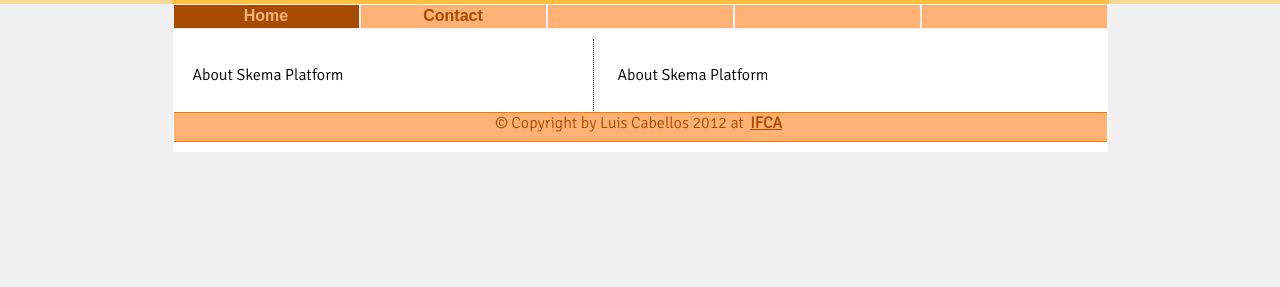
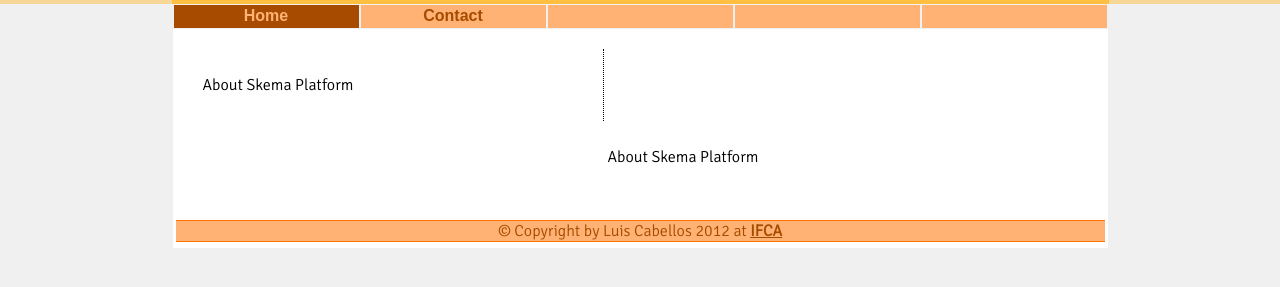
Before and after one commit to SkemaPlatform/skemaplatform.github.com, a plain HTML site: page ttwo.html in a window 1280 px wide. Shown: the part 141-428 px from the top of the page. Drawn offline with Linux system fonts and the light colour scheme; a web font is replaced by a local one.

Commit message:
fix footer

```diff
--- a/style.css
+++ b/style.css
@@ -98,9 +98,9 @@ header h1{
 
 div .main {
 	background-color: #FFFFFF;
-	width: 935px;
+	width: 915px;
 	margin:0px auto;
-	padding:10px 0px;
+	padding:20px 10px;
 }
 
 .ttl{
@@ -136,23 +136,25 @@ div .cleaner{
 }
 
 footer {
+	position: relative;
+	background-color: #FFFFFF;
+	width: 933px;
+	margin: 0px auto;
+	padding: 0px;
+	border: 1px solid #FFFFFF;
+}
+
+footer p{
 	background-color: #FFB273;
 	color: #A64B00;
 	text-align: center;
-	width: 933px;
-	height: 28px;
-	margin: 0px auto;
+	margin: 5px 2px;
 	padding: 0px;
 	border-top: 1px solid #FF7400;
 	border-bottom: 1px solid #FF7400;
 }
 
-div .main footer a{
+footer a{
 	font-weight: bold;
 	color: #A64B00;
 }
-
-div .main footer p{
-	margin: 0px;
-	padding: 0px;
-}
--- a/ttwo.html
+++ b/ttwo.html
@@ -7,7 +7,7 @@
        Remove this if you use the .htaccess -->
   <meta http-equiv="X-UA-Compatible" content="IE=edge,chrome=1" />
 
-  <title>templates</title>
+  <title>Skema Platform - templates</title>
   <meta name="description" content="" />
   <meta name="author" content="Luis Cabellos" />
 
@@ -43,8 +43,8 @@
 
       </div>
       <div class="cleaner"></div>
+    </div>
     <footer><p>&copy; Copyright  by Luis Cabellos 2012 at <a href="http://www.ifca.es">IFCA</a></p></footer>
-    </div>
   </div>
 </body>
 </html>
```
Also changed, not shown: tmain.html (+2 -2 lines).
